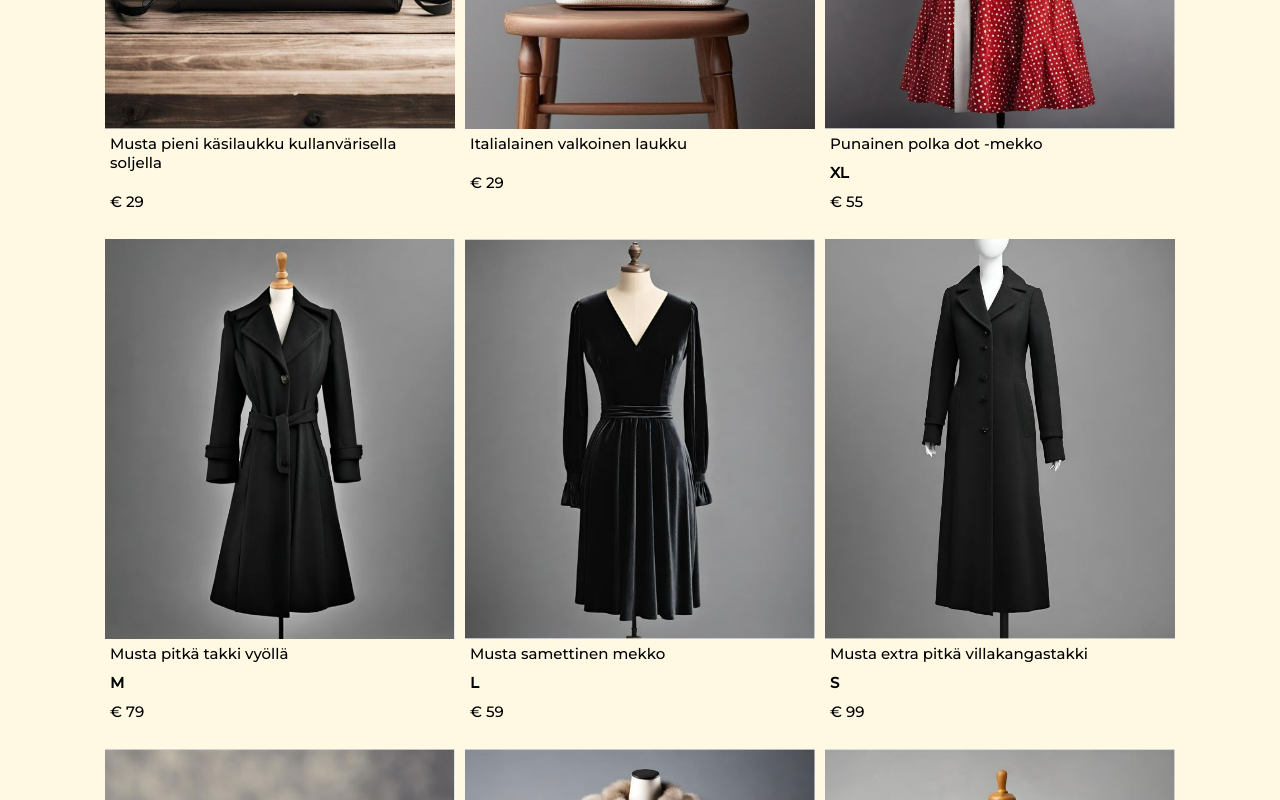
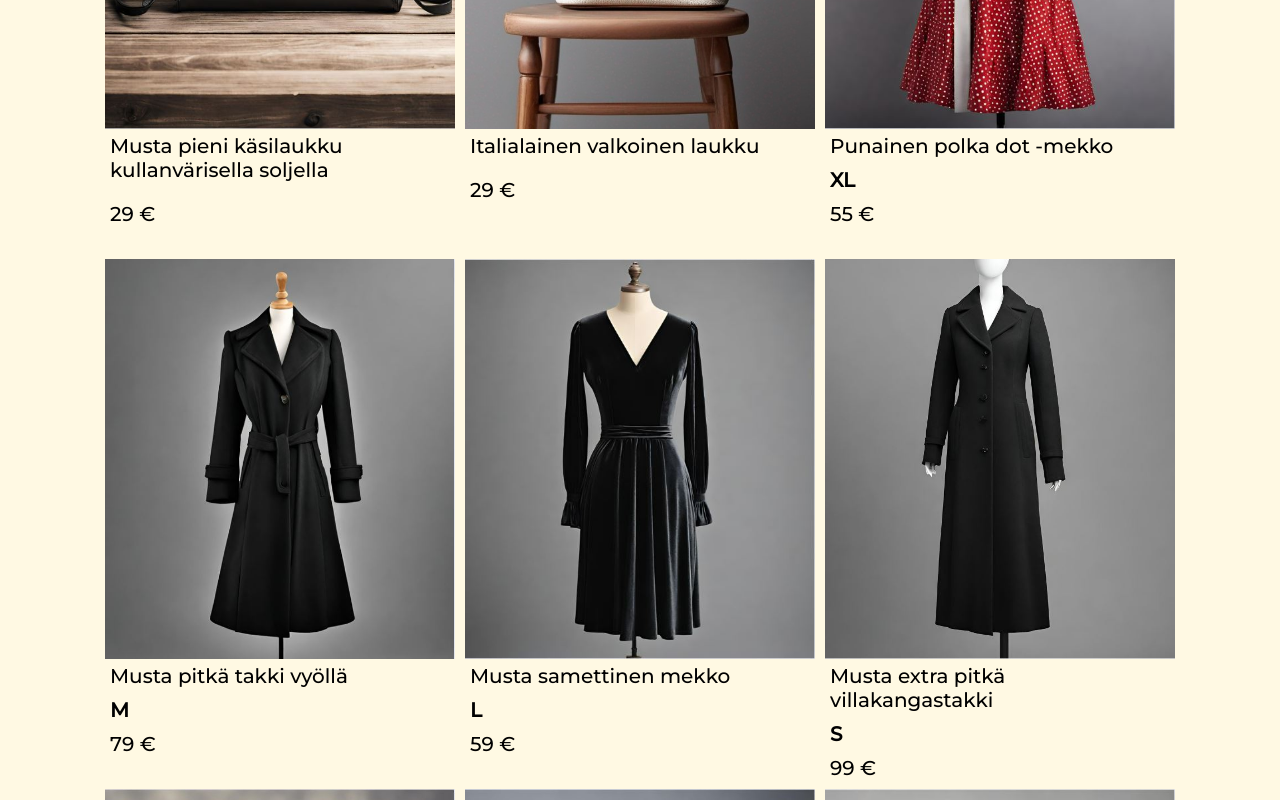
Before and after one commit to Oonuliina/solinavintage, a React (Create React App) app in the folder solinavintage/: page / in a window 1280 px wide. Shown: the part 1500-2300 px from the top of the page. Built offline with nearby package versions, Linux system fonts and the light colour scheme; a web font is replaced by a local one.

Commit message:
CSS finetuning

```diff
--- a/solinavintage/src/components/Burger.jsx
+++ b/solinavintage/src/components/Burger.jsx
@@ -94,7 +94,6 @@ ${tablet({ display: "flex"})}
 
 const SideMenu = styled.div`
   position: absolute;
-
   margin: 0;
   top: -10px;
   left: -10px;
@@ -107,15 +106,15 @@ const NavList = styled.ul`
   display: flex;
   align-items: left;
   border: 0.5px solid;
-  padding: 50px 20px 20px 40px;
-  background-color: #222222;
+  padding: 30px 20px 20px 40px;
+  background-color: white;
   flex-direction: column;
 `;
 const NavLink = styled.li`
   margin-left: 15px;
   margin-right: 15px;
   font-size: 20px;
-  color: white;
+  color: #222222;
   cursor: pointer;
   padding: 5px;
 
@@ -133,7 +132,7 @@ const NavDropContentSide = styled.span`
 const NavButton = styled.li`
   margin-right: 15px;
   font-size: 25px;
-  color: white;
+  color: #222222;
   text-decoration: none;
   cursor: pointer;
   padding: 5px;
@@ -147,14 +146,12 @@ const NavButton = styled.li`
 const NavItem = styled.li`
   margin-right: 15px;
   font-size: 25px;
-  color: white;
+  color: #222222;
   text-decoration: none;
   cursor: pointer;
   padding: 5px;
 
   &:hover {
     font-weight: bold;
-    background-color: whitesmoke;
-    color: #222222;
   }
 `;
--- a/solinavintage/src/components/CartItem.jsx
+++ b/solinavintage/src/components/CartItem.jsx
@@ -2,6 +2,7 @@ import React from "react";
 import styled from "styled-components";
 import DeleteIcon from "@mui/icons-material/Delete";
 import { products } from "../data";
+import { mobile, tablet } from "../responsive";
 
 const Product = styled.div`
   display: flex;
@@ -14,31 +15,46 @@ const ProductDetail = styled.div`
 `;
 const Image = styled.img`
   width: 200px;
+
+  ${mobile({ height: "150px", width: "125px" })}
 `;
 const Details = styled.div`
   padding: 20px;
   display: flex;
   flex-direction: column;
+
+  ${tablet({ padding: "10px 0px 10px 10px" })}
+  ${mobile({ padding: "0px 0px 0px 10px" })}
 `;
 
 const ProductName = styled.span`
   padding-bottom: 10px;
+  font-size: 20px;
+  ${mobile({ fontSize: "14px" })}
 `;
 
 const ProductSize = styled.span`
   padding-bottom: 10px;
+  font-size: 20px;
+  ${mobile({ fontSize: "14px" })}
 `;
-const ProductColor = styled.span``;
+const ProductColor = styled.span`
+  font-size: 20px;
+  ${mobile({ fontSize: "14px" })}
+`;
 
 const PriceDetail = styled.div`
   flex: 1;
   display: flex;
   align-items: center;
-  justify-content: center;
+  justify-content: space-between;
 `;
 const ProductPrice = styled.span`
   font-size: 30px;
   font-weight: 200;
+
+  ${tablet({ paddingLeft: "15px" })}
+  ${mobile({ fontSize: "20px", paddingLeft: "5px" })}
 `;
 
 const Removebutton = styled.button`
@@ -46,6 +62,8 @@ const Removebutton = styled.button`
   background: none;
   cursor: pointer;
   margin: 30px;
+
+  ${mobile({ display: "flex", margin: "0" })}
 `;
 
 const CartItem = ({ itemId, cart, removeFromCart }) => {
@@ -82,8 +100,8 @@ const CartItem = ({ itemId, cart, removeFromCart }) => {
       </ProductDetail>
       <PriceDetail>
         <ProductPrice>
-          <b>€ </b>
           {item.price}
+          <b> €</b>
         </ProductPrice>
         <Removebutton onClick={() => removeFromCart(item)}>
           <DeleteIcon />
--- a/solinavintage/src/components/Product.jsx
+++ b/solinavintage/src/components/Product.jsx
@@ -2,6 +2,7 @@ import { Eye, ShoppingBag } from "@phosphor-icons/react";
 import React from "react";
 import styled from "styled-components";
 import { useNavigate } from "react-router-dom";
+import { mobile } from "../responsive";
 
 const IconContainer = styled.div`
   opacity: 0;
@@ -25,15 +26,12 @@ const Container = styled.div`
     opacity: 1;
   }
 
-  @media only screen and (max-width: 380px) {
-    margin: 3px;
-  }
+  ${mobile({ margin: "3px" })}
 `;
 const ImageContainer = styled.div`
   display: flex;
   position: relative;
 `;
-
 const Image = styled.img`
   display: flex;
   height: 400px;
@@ -41,12 +39,8 @@ const Image = styled.img`
   cursor: pointer;
   position: relative;
 
-  @media only screen and (max-width: 380px) {
-    height: 200px;
-    width: 170px;
-  }
+  ${mobile({ height: "200px", width: "170px" })}
 `;
-
 const Icon = styled.div`
   width: 40px;
   height: 40px;
@@ -64,54 +58,44 @@ const Icon = styled.div`
     background-color: lightpink;
   }
 `;
-
 const InfoContainer = styled.div`
   display: flex;
   flex-direction: column;
-  height: 100px;
+  height: 120px;
   width: 350px;
 
-  @media only screen and (max-width: 380px) {
-    width: 170px;
-    height: 65px;
-    margin-top: 2px;
-    margin-bottom: 3px;
-    padding
-  }
+  ${mobile({
+    width: "170px",
+    height: "105px",
+    marginTop: "2px",
+    marginBottom: "3px",
+  })}
 `;
 const Title = styled.span`
   padding: 5px;
-  font-size: 15px;
+  font-size: 20px;
   text-align: left;
 
   &:hover {
     font-weight: bold;
   }
-  @media only screen and (max-width: 380px) {
-    padding: 3px;
-    font-size: 11px;
-  }
+
+  ${mobile({ padding: "3px", fontSize: "15px" })}
 `;
 const Size = styled.span`
   padding: 5px;
-  font-size: 15px;
+  font-size: 20px;
   text-align: left;
   font-weight: 600;
 
-  @media only screen and (max-width: 380px) {
-    padding: 2px;
-    font-size: 11px;
-  }
+  ${mobile({ padding: "3px", fontSize: "15px" })}
 `;
 const Price = styled.span`
   padding: 5px;
-  font-size: 15px;
+  font-size: 20px;
   text-align: left;
 
-  @media only screen and (max-width: 380px) {
-    padding: 2px;
-    font-size: 11px;
-  }
+  ${mobile({ padding: "3px", fontSize: "15px" })}
 `;
 const Product = ({ item, addToCart }) => {
   let navigate = useNavigate();
@@ -140,7 +124,7 @@ const Product = ({ item, addToCart }) => {
       <InfoContainer>
         <Title>{item.title}</Title>
         <Size>{item.size}</Size>
-        <Price>€ {item.price}</Price>
+        <Price>{item.price} €</Price>
       </InfoContainer>
     </Container>
   );
--- a/solinavintage/src/components/Products.jsx
+++ b/solinavintage/src/components/Products.jsx
@@ -7,6 +7,7 @@ import { laukut } from "../data";
 import styled from "styled-components";
 import Product from "./Product";
 import { useEffect, useState } from "react";
+import { mobile } from "../responsive";
 
 const Container = styled.div`
   padding: 20px;
@@ -15,13 +16,7 @@ const Container = styled.div`
   align-items: center;
   justify-content: center;
 
-  @media only screen and (max-width: 380px) {
-    padding: 11px;
-    display: flex;
-    justify-content: flex-start;
-    width: 100%;
-    margin-left: 0px;
-  }
+  ${mobile({ padding: "11px"})}
 `;
 const Message = styled.h1`
   text-align: center;
--- a/solinavintage/src/components/Responsibility.jsx
+++ b/solinavintage/src/components/Responsibility.jsx
@@ -2,7 +2,7 @@ import styled from "styled-components";
 import recycled from "../assets/Responsibility/Recycling_symbol.svg.png";
 import hesy from "../assets/Responsibility/hesy_logo.webp";
 import qualityCheck from "../assets/Responsibility/quality-check.png";
-import { large, tablet } from "../responsive";
+import { mobile, large, tablet } from "../responsive";
 
 
 const Container = styled.div`
@@ -16,11 +16,7 @@ const Title = styled.h1`
   text-align: center;
   margin-bottom: 30px;
 
-
-  ${large({ fontSize: "30px"})}
-  @media only screen and (max-width: 380px) {
-    font-size: 20px;
-  }
+  ${large({ fontSize: "35px"})}
 `;
 const Wrapper = styled.div`
   width: 100vw;
@@ -29,10 +25,7 @@ const Wrapper = styled.div`
   justfy-content: center;
 
   ${tablet({ flexDirection: "column"})}
-  @media only screen and (max-width: 380px) {
-    margin: 0px 5px 0px 5px;
-    flex-direction: column;
-  }
+  ${mobile({ margin: "0px 5px 0px 5px", flexDirection: "column"})}
 `;
 const Item = styled.div`
   flex: 1;
@@ -44,9 +37,7 @@ const Item = styled.div`
   width: 276px;
 
   ${large({ height: "300px"})}
-  @media only screen and (max-width: 380px) {
-    height: 217px;
-  }
+  ${mobile({ height: "217px"})}
 `;
 const Circle = styled.div`
   display: flex;
@@ -59,21 +50,12 @@ const Circle = styled.div`
   align-items: center;
   justify-content: center;
 
-  ${large({ height: "200px", width: "200px" })}
-  @media only screen and (max-width: 380px) {
-    max-height: 150px;
-    max-width: 150px;
-  }
+  ${large({ maxWidth: "200px", maxHeight: "200px"})}
 `;
 const Image = styled.img`
   height: 200px;
-
-
   ${large({ height: "125px"})}
-  @media only screen and (max-width: 380px) {
-    height: 100px;
-
-  }
+  ${mobile({ Height: "100px"})}
 `;
 const Desc = styled.span`
   font-size: 24px;
@@ -81,9 +63,7 @@ const Desc = styled.span`
   text-align: center;
 
   ${large({ fontSize: "1rem", paddingLeft: "10px", paddingRight: "10px"})}
-  @media only screen and (max-width: 380px) {
-    font-size: 10px;
-  }
+  ${tablet({ fontSize: "20px"})}
 `;
 
 const Responsibility = () => {
--- a/solinavintage/src/components/Slider.jsx
+++ b/solinavintage/src/components/Slider.jsx
@@ -17,7 +17,7 @@ const Container = styled.div`
 
   ${large({ height: "400px"})}
   ${tablet({ height: "300px"})}
-  ${mobile({ height: "200px"})}
+  ${mobile({ display: "none"})}
 `;
 const Arrow = styled.div`
   width: 50px;
--- a/solinavintage/src/pages/Ostoskori.jsx
+++ b/solinavintage/src/pages/Ostoskori.jsx
@@ -5,6 +5,8 @@ import styled from "styled-components";
 import { useNavigate } from "react-router-dom";
 import CartItem from "../components/CartItem";
 import Announcement from "../components/Announcement";
+import {mobile, tablet} from "../responsive";
+
 
 const Container = styled.div``;
 const Wrapper = styled.div`
@@ -18,10 +20,8 @@ const Title = styled.h1`
   font-size: 30px;
   text-align: left;
   font-wight: 200;
+  ${mobile({ fontSize: "23px" })}
 
-  @media only screen and (max-width: 380px) {
-    font-size: 20px;
-  }
 `;
 const Top = styled.div`
   display: flex;
@@ -37,10 +37,7 @@ const TopButton = styled.button`
   cursor: pointer;
   border: 1px solid gray;
 
-  @media only screen and (max-width: 380px) {
-    width: 100px;
-    font-size: 11px;
-  }
+  ${mobile({ width: "120px", fontSize: "13px", padding: "7px 10px" })}
 `;
 const TopText = styled.span`
   display: flex;
@@ -52,6 +49,8 @@ const TopText = styled.span`
 const Bottom = styled.div`
   display: flex;
   justify-content: space-between;
+
+  ${tablet({ flexDirection: "column" })}
 `;
 const Info = styled.div`
   flex: 3;
@@ -80,7 +79,7 @@ const SummaryItem = styled.div`
 const SummaryItemText = styled.span``;
 const SummaryItemPrice = styled.span``;
 const SummaryText = styled.span`
-  font-size: 14px;
+  font-size: 15px;
 `;
 const Button = styled.button`
   padding: 10px;
@@ -139,11 +138,11 @@ const Ostoskori = ({ cart, removeFromCart }) => {
             <SummaryTitle>Yhteenveto</SummaryTitle>
             <SummaryItem type="total">
               <SummaryItemText>Yhteensä</SummaryItemText>
-              <SummaryItemPrice>€ {totalPrice}</SummaryItemPrice>
+              <SummaryItemPrice>{totalPrice} €</SummaryItemPrice>
             </SummaryItem>
             <SummaryItem>
               <SummaryItemText>Lahjoitus Hesylle 10%</SummaryItemText>
-              <SummaryItemPrice>€ {Number(hesyPrice).toFixed(2)}</SummaryItemPrice>
+              <SummaryItemPrice>{Number(hesyPrice).toFixed(2)} €</SummaryItemPrice>
             </SummaryItem>
             <SummaryText>
               Hinta sisältää alv. Toimituskulut lasketaan kassalla.
--- a/solinavintage/src/pages/Tuotteet.jsx
+++ b/solinavintage/src/pages/Tuotteet.jsx
@@ -33,7 +33,7 @@ const Title = styled.h1`
   padding-right: 3%;
 
   ${tablet({ fontSize: "30px" })}
-  ${mobile({ fontSize: "20px", marginTop: "30px", marginBottom: "35px" })}
+  ${mobile({ fontSize: "25px", marginTop: "30px", marginBottom: "35px" })}
 `;
 
 /* Filter modal*/
@@ -148,18 +148,18 @@ const FilterIcon = styled.span`
   ${large({ display: "flex" })}
 `;
 const FilterTextLeft = styled.span`
-  font-size: 15px;
+  font-size: 20px;
   ${large({ display: "flex" })}
 
 `;
 const FilterTextRight = styled.span`
-  font-size: 15px;
+  font-size: 20px;
 
   ${large({ display: "none" })}
 `;
 const Select = styled.select`
   padding: 5px;
-  font-size: 15px;
+  font-size: 20px;
   border: none;
   color: gray;
   margin: 0px 8px;
@@ -184,10 +184,10 @@ const AmountOfProducts = styled.div`
   justify-content: center;
 `;
 const NumberTotal = styled.span`
-  font-size: 15px;
+  font-size: 20px;
 `;
 const Desc = styled.span`
-  font-size: 15px;
+  font-size: 20px;
   padding-left: 10px;
 `;
 
@@ -196,6 +196,7 @@ const ClearButton = styled.button`
   background-color: #222222;
   color: white;
   border-radius: 30px;
+  font-size: 18px;
   padding: 5px 20px 5px 20px;
 
   ${large({ display: "none" })}
```
Also changed, not shown: solinavintage/src/components/Footer.jsx (+170 -175 lines), solinavintage/src/components/Header.jsx (+20 -2 lines).
